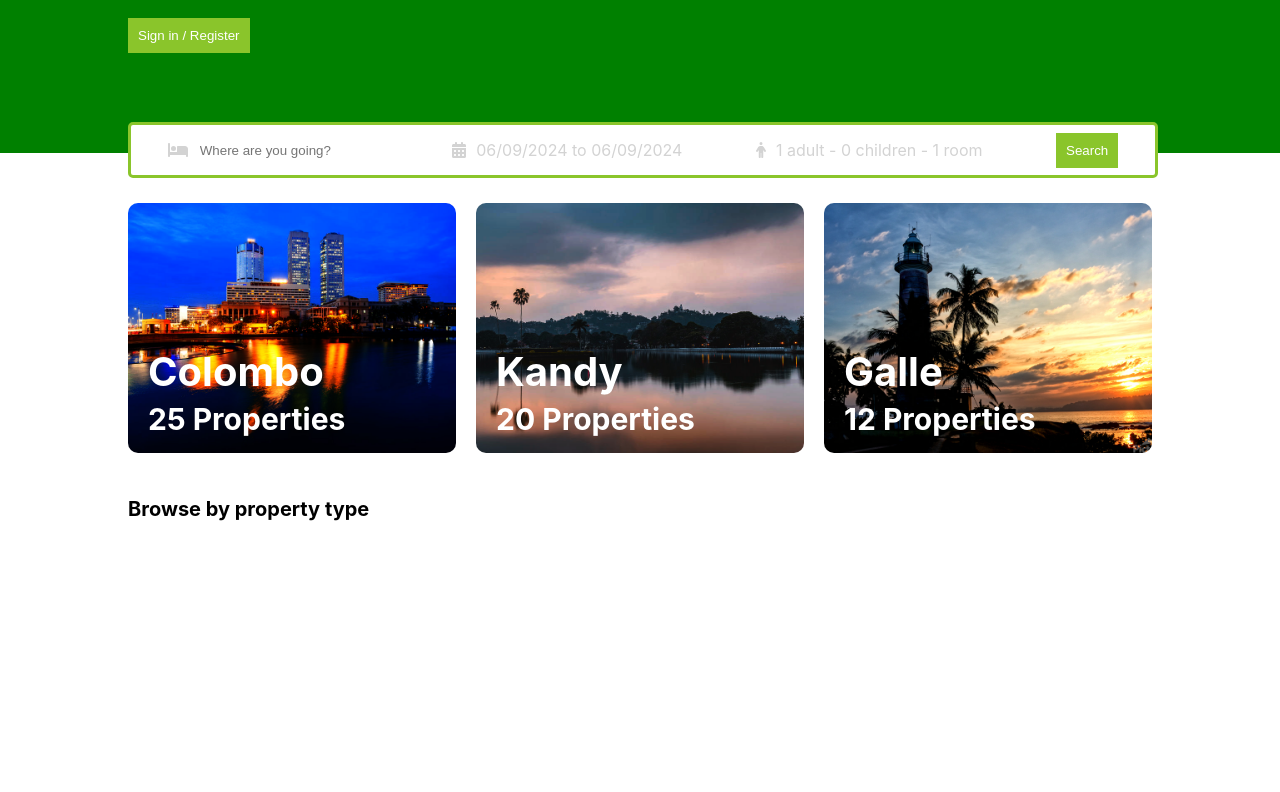
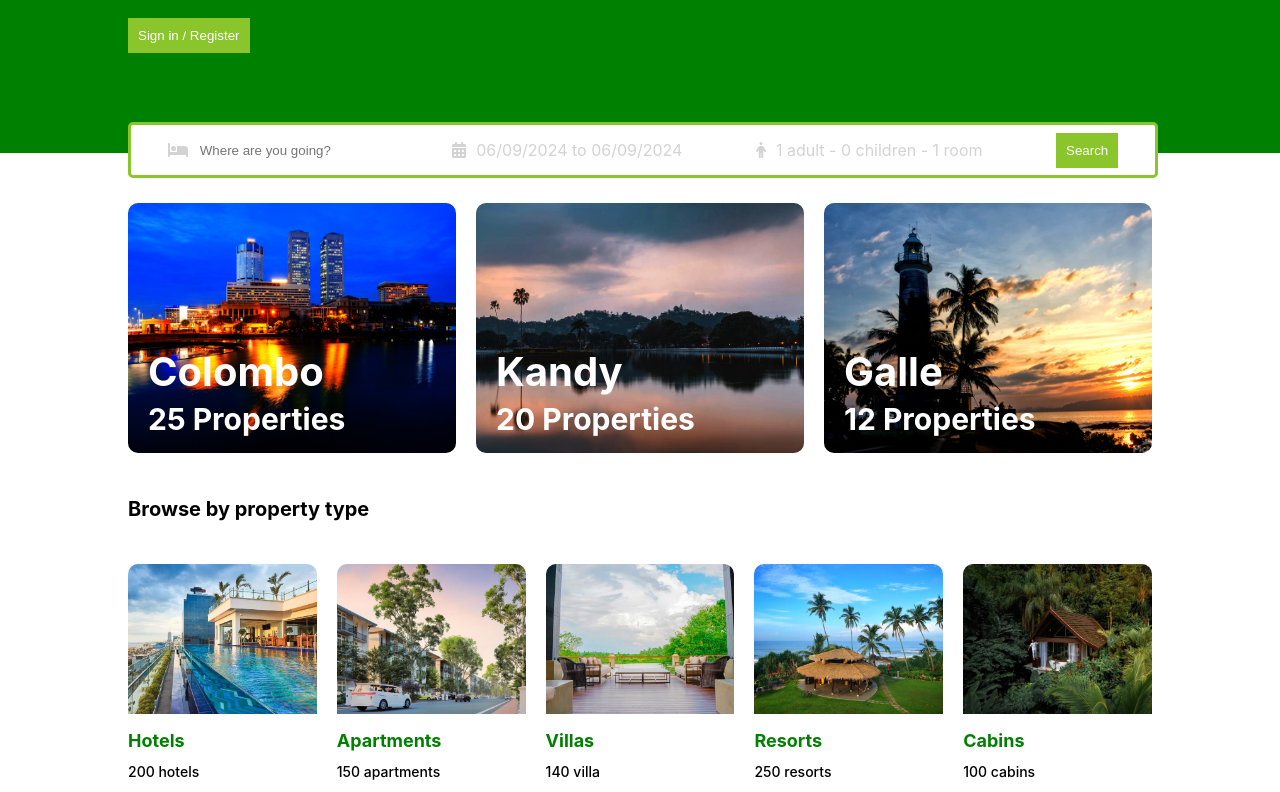
Before and after one commit to tharusha1004/My-Gaman-App, a React (Create React App) app in the folder client/: page /home in a window 1280 px wide. Shown: the part 246-1038 px from the top of the page. Before the commit the page ends 800 px from the top, so only its background shows below. Built offline with nearby package versions, Linux system fonts and the light colour scheme.

Commit message:
create property list component and styles and add to home page

```diff
--- /dev/null
+++ b/client/src/components/propertylist/PropertyList.css
@@ -0,0 +1,31 @@
+.propertyList{
+    width: 100%;
+    max-width: 1024px;
+    display: flex;
+    justify-content: space-between;
+    gap: 20px;
+}
+
+.propertyListItem{
+    flex: 1;
+    border-radius: 10px;
+    overflow: hidden;
+    cursor: pointer;
+}
+
+.propertyListImage{
+    width: 100%;
+    height: 150px;
+    object-fit:cover;
+}
+
+.propertyListTitle>h1{
+    font-size: 18px;
+    color: green;
+}
+
+.propertyListTitle>h2{
+    font-size: 14px;
+    font-weight: 500;
+    color: black;
+}
--- /dev/null
+++ b/client/src/components/propertylist/PropertyList.jsx
@@ -0,0 +1,55 @@
+import React from 'react'
+
+// import PropertyList.css
+import '../propertylist/PropertyList.css'
+
+//import images
+import hotel from '../../assets/property - hotel.jpg'
+import apartment from '../../assets/property - apartment.jpg'
+import villa from '../../assets/property - villa.jpg'
+import resort from '../../assets/property - resort.jpg'
+import cabin from '../../assets/property - cabins.jpg'
+
+const PropertyList = () => {
+  return (
+    <div className='propertyList'>
+        <div className="propertyListItem">
+            <img src={hotel} alt="" className="propertyListImage" />
+            <div className="propertyListTitle">
+                <h1>Hotels</h1>
+                <h2>200 hotels</h2>
+            </div>
+        </div>
+        <div className="propertyListItem">
+            <img src={apartment} alt="" className="propertyListImage" />
+            <div className="propertyListTitle">
+                <h1>Apartments</h1>
+                <h2>150 apartments</h2>
+            </div>
+        </div>
+        <div className="propertyListItem">
+            <img src={villa} alt="" className="propertyListImage" />
+            <div className="propertyListTitle">
+                <h1>Villas</h1>
+                <h2>140 villa</h2>
+            </div>
+        </div>
+        <div className="propertyListItem">
+            <img src={resort} alt="" className="propertyListImage" />
+            <div className="propertyListTitle">
+                <h1>Resorts</h1>
+                <h2>250 resorts</h2>
+            </div>
+        </div>
+        <div className="propertyListItem">
+            <img src={cabin} alt="" className="propertyListImage" />
+            <div className="propertyListTitle">
+                <h1>Cabins</h1>
+                <h2>100 cabins</h2>
+            </div>
+        </div>
+    </div>
+  )
+}
+
+export default PropertyList
--- a/client/src/pages/home/Home.jsx
+++ b/client/src/pages/home/Home.jsx
@@ -6,6 +6,7 @@ import '../home/Home.css';
 import Navbar from '../../components/navbar/Navbar';
 import Header from '../../components/header/Header';
 import Featured from '../../components/featured/Featured';
+import PropertyList from '../../components/propertylist/PropertyList';
 
 const Home = () => {
     return (
@@ -15,6 +16,7 @@ const Home = () => {
             <div className="homeContainer">
                 <Featured/>
                 <h1 className='homeTitle'>Browse by property type</h1>
+                <PropertyList/>
             </div>
         </div>
     )
```
